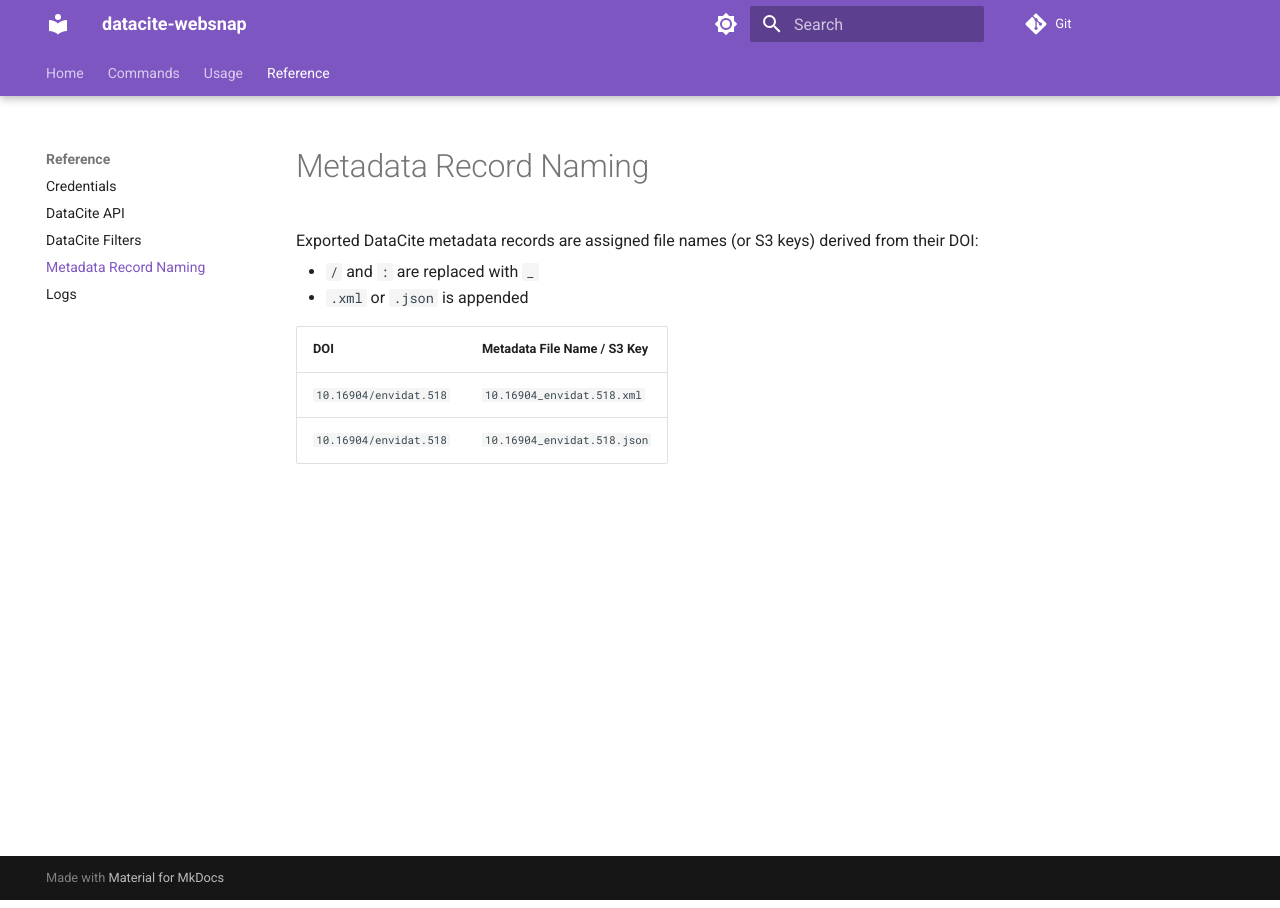
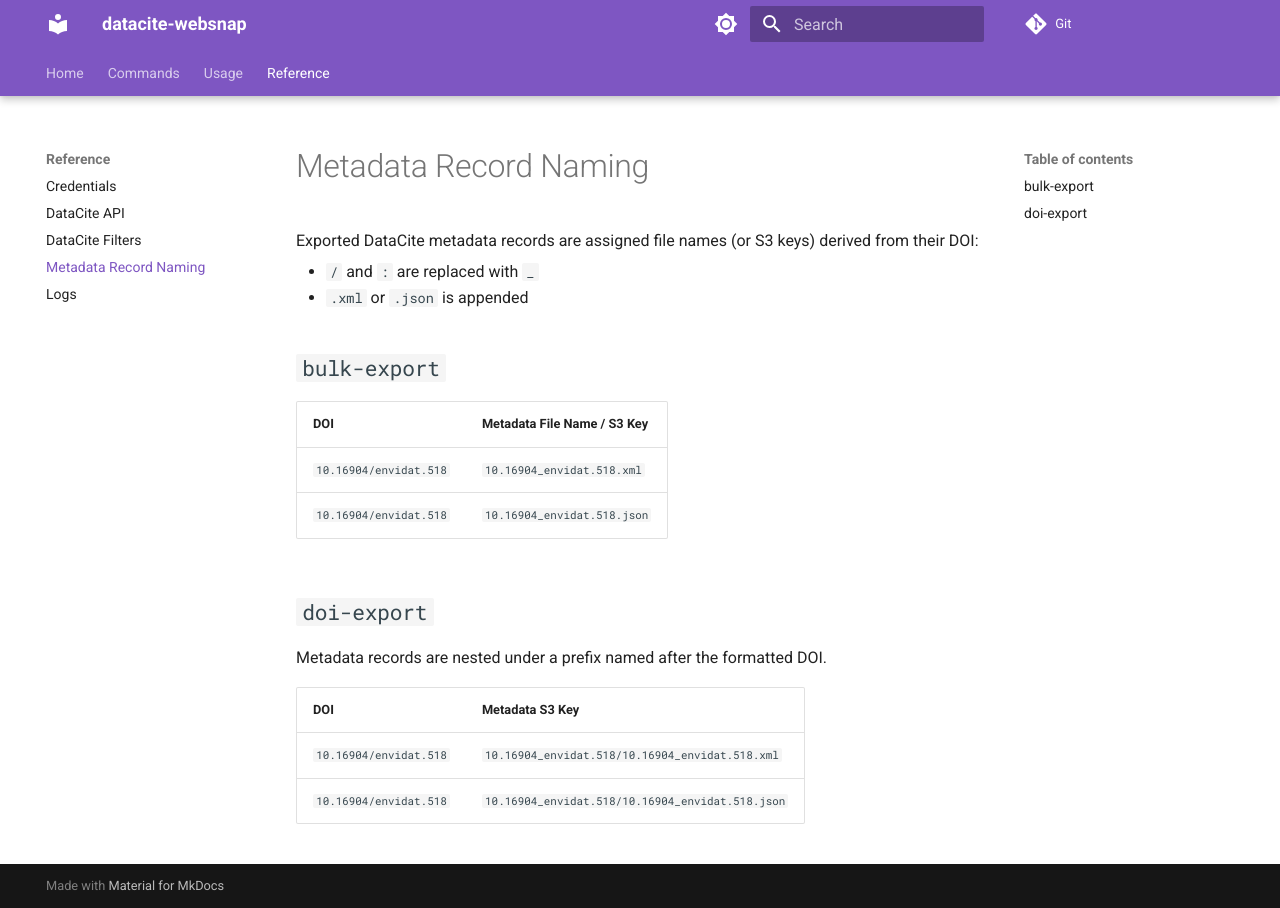
Before and after one commit to EnviDat/datacite-websnap, an MkDocs documentation site: the page built from docs/reference/record-naming.md, in a window 1280 px wide. Built offline with MkDocs 1.6.1 and Material for MkDocs 9.7.7, drawn with Linux system fonts in a browser that asks for light colours.

```diff
--- a/docs/reference/record-naming.md
+++ b/docs/reference/record-naming.md
@@ -5,7 +5,18 @@ Exported DataCite metadata records are assigned file names (or S3 keys) derived
 - `/` and `:` are replaced with `_`
 - `.xml` or `.json` is appended
 
+## `bulk-export`
+
 | DOI                    | Metadata File Name / S3 Key |
 |------------------------|-----------------------------|
 | `10.16904/envidat.518` | `10.16904_envidat.518.xml`  |
 | `10.16904/envidat.518` | `10.16904_envidat.518.json` |
+
+## `doi-export`
+
+Metadata records are nested under a prefix named after the formatted DOI.
+
+| DOI                    | Metadata S3 Key                                    |
+|------------------------|----------------------------------------------------|
+| `10.16904/envidat.518` | `10.16904_envidat.518/10.16904_envidat.518.xml`    |
+| `10.16904/envidat.518` | `10.16904_envidat.518/10.16904_envidat.518.json`   |
```
Also changed, not shown: README.md (+1 -1 lines), docs/commands/bulk-export.md (+2 -2 lines), docs/commands/common-options.md (+1 -1 lines), docs/reference/datacite-api.md (+8 -8 lines), 1 other file.
